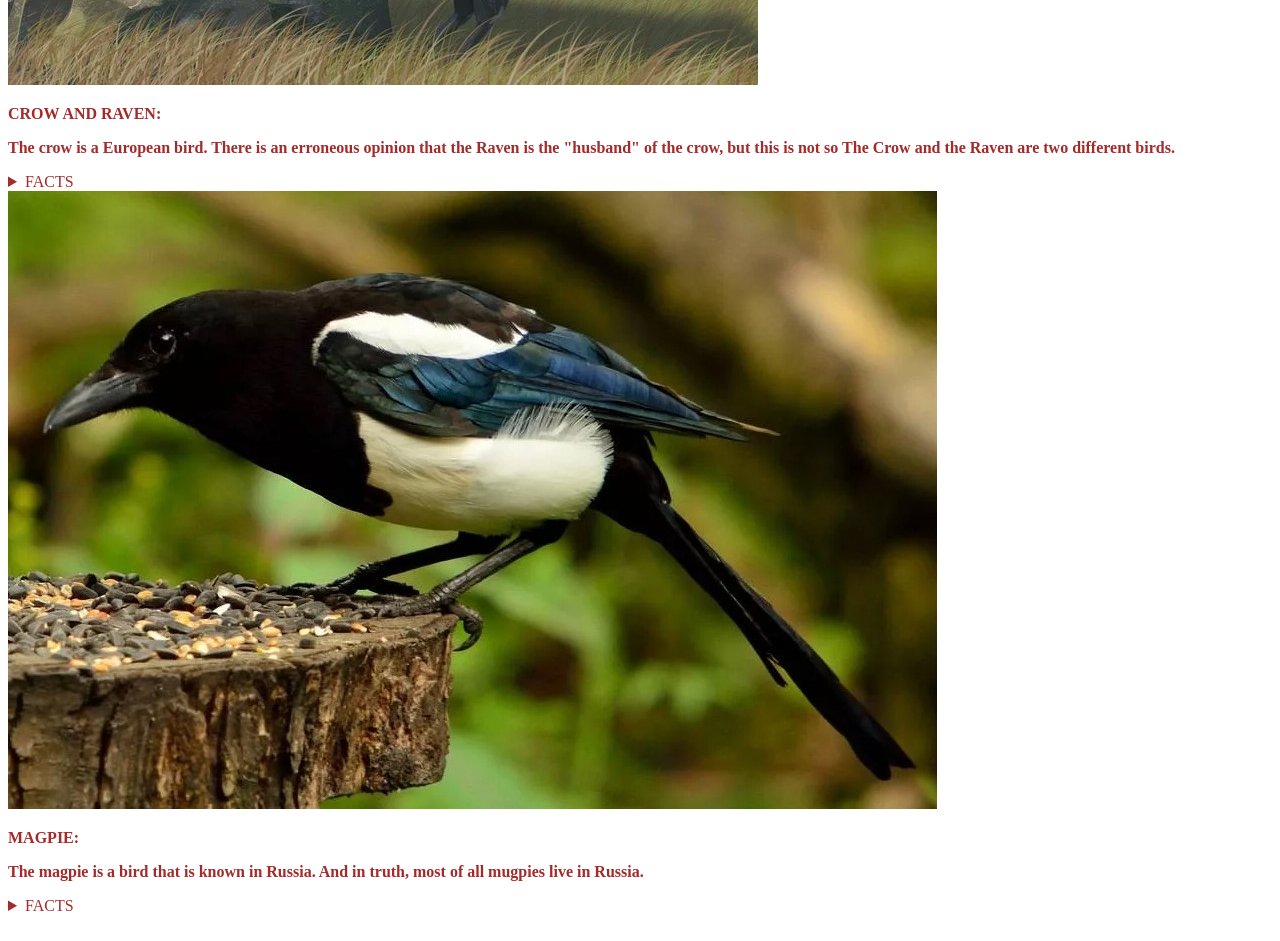
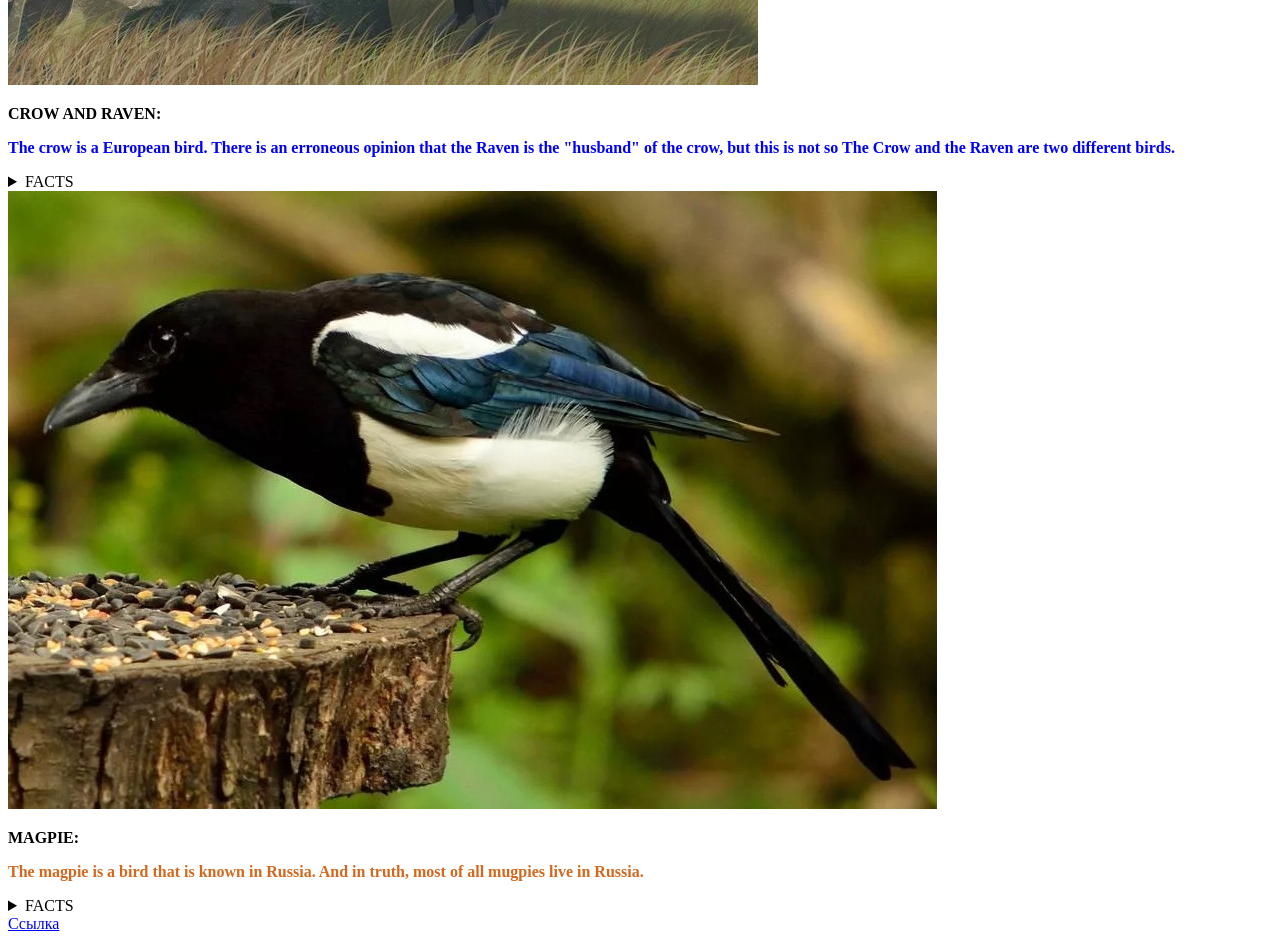
Before and after one commit to stepost11/www, a plain HTML site: page index.html in a window 1280 px wide. Shown: the part 1180-2121 px from the top of the page. Drawn offline with Linux system fonts and the light colour scheme.

Commit message:
Новое

```diff
--- a/css/main.css
+++ b/css/main.css
@@ -1,3 +1,17 @@
-body {
-	color: brown;
+.shapka {
+	color: rgb(0, 119, 255);
 }
+.neshapka {
+	color: chocolate;
+}
+
+#text-in-p {
+	color: blue;
+}
+
+details p {
+	color: darkgreen;
+}
+.huh {
+	color: blue;
+}
--- a/index.html
+++ b/index.html
@@ -7,11 +7,11 @@
 	<link rel="stylesheet" href="css/main.css">
 </head>
 <body>
-	<p><b>Everyone loves birds, but not everyone knows about their features, interesting facts and so on.On this site you will
+	<p class="shapka"><b>Everyone loves birds, but not everyone knows about their features, interesting facts and so on.On this site you will
 	find a lot of information about birds from different countries!</b></p>
 	<img src="голуби.jpg">
 	<p><b>PIGEON:</b></p>
-	<p><b>A pigeon is a bird that everyone recognizes. They live mainly in Europe. The blue pigeon is the most common type of
+	<p class="neshapka"><b>A pigeon is a bird that everyone recognizes. They live mainly in Europe. The blue pigeon is the most common type of
 	pigeon in the world!</b></p>
 	<details>
 		<summary>FACT</summary>
@@ -19,7 +19,7 @@
 	</details>
    <img src="scale_1200.webp">
 	<p><b>CROW AND RAVEN:</b></p>
-	<p><b>The crow is a European bird. There is an erroneous opinion that the Raven is the "husband" of the crow, but this is not
+	<p id="text-in-p"><b>The crow is a European bird. There is an erroneous opinion that the Raven is the "husband" of the crow, but this is not
 	so The Crow and the Raven are two different birds.</b></p>
 		<details>
 			<summary>FACTS</summary>
@@ -28,11 +28,12 @@
 		</details>
 		<img src="1-2.jpg">
 		<p><b>MAGPIE:</b></p>
-		<p><b>The magpie is a bird that is known in Russia. And in truth, most of all mugpies live in Russia.</b></p>
+		<p class="neshapka"><b>The magpie is a bird that is known in Russia. And in truth, most of all mugpies live in Russia.</b></p>
 		<details>
 			<summary>FACTS</summary>
 			Magpies are known for allegedly being able to steal shiny objects.
 			<p>The nickname of the magpie is "Magpie-white-side"</p>
 		</details>
+		<a href="#" class="huh">Ссылка</a>
 </body>
 </html>
```
